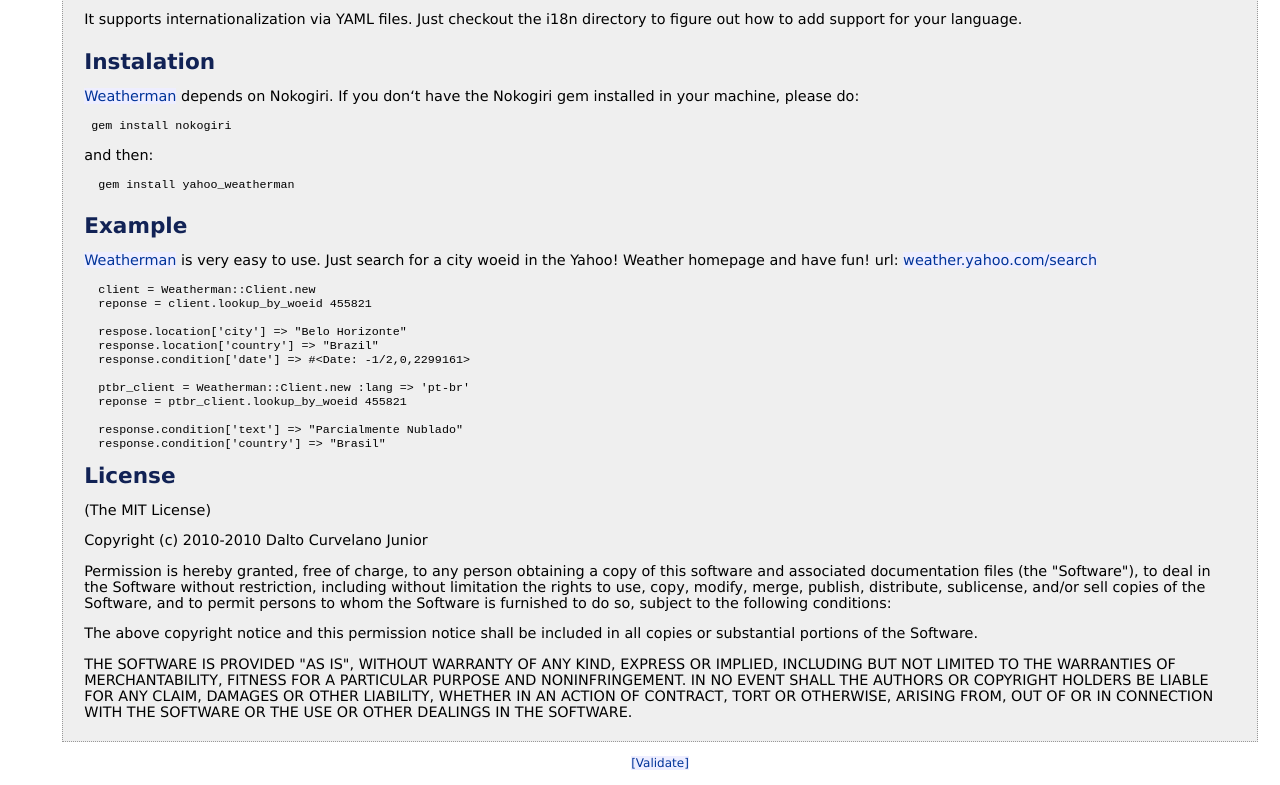
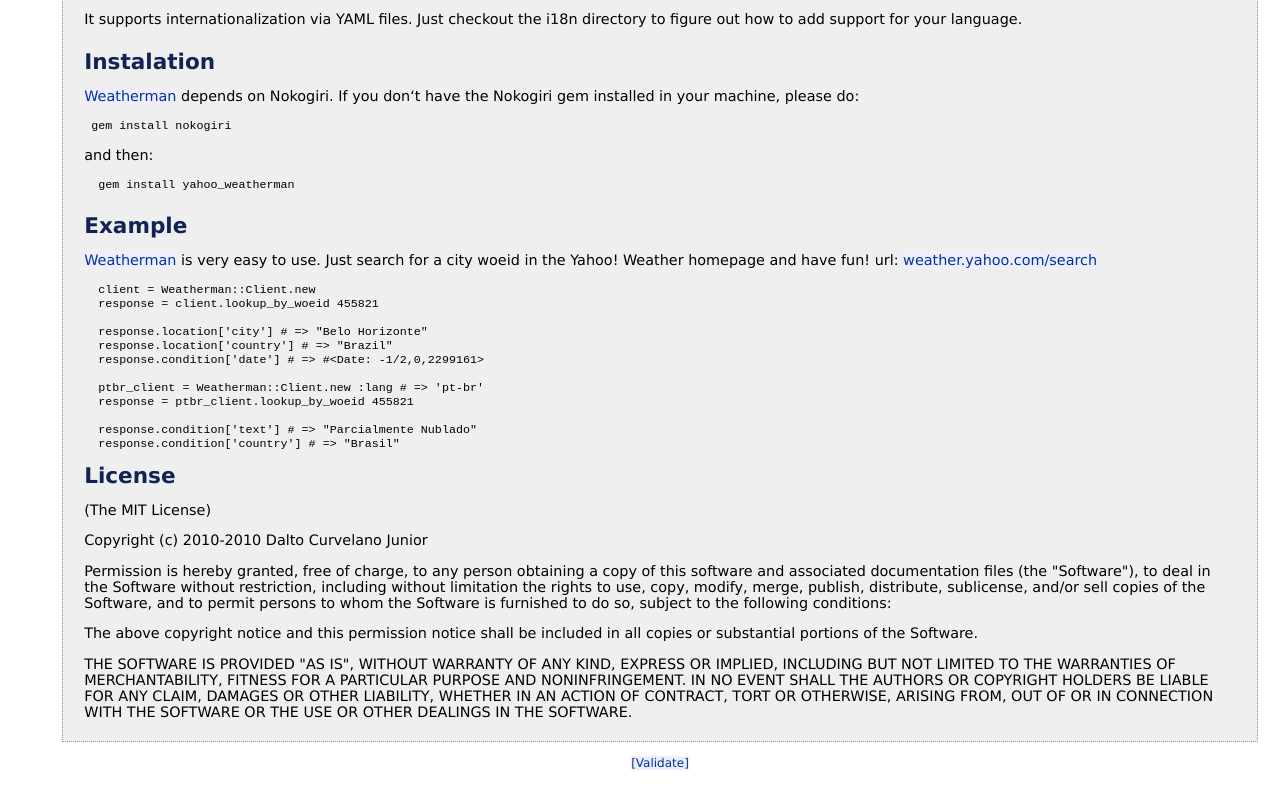
Before and after one commit to dlt/yahoo_weatherman, a plain HTML site: page doc/files/README_rdoc.html in a window 1280 px wide. Shown: the part 149-934 px from the top of the page. Drawn offline with Linux system fonts and the light colour scheme.

Commit message:
FIX typos and comment style

```diff
--- a/doc/files/README_rdoc.html
+++ b/doc/files/README_rdoc.html
@@ -99,17 +99,17 @@
 </p>
 <pre>
   client = Weatherman::Client.new
-  reponse = client.lookup_by_woeid 455821
+  response = client.lookup_by_woeid 455821
 
-  respose.location['city'] =&gt; &quot;Belo Horizonte&quot;
-  response.location['country'] =&gt; &quot;Brazil&quot;
-  response.condition['date'] =&gt; #&lt;Date: -1/2,0,2299161&gt;
+  response.location['city'] # =&gt; &quot;Belo Horizonte&quot;
+  response.location['country'] # =&gt; &quot;Brazil&quot;
+  response.condition['date'] # =&gt; #&lt;Date: -1/2,0,2299161&gt;
 
-  ptbr_client = Weatherman::Client.new :lang =&gt; 'pt-br'
-  reponse = ptbr_client.lookup_by_woeid 455821
+  ptbr_client = Weatherman::Client.new :lang # =&gt; 'pt-br'
+  response = ptbr_client.lookup_by_woeid 455821
 
-  response.condition['text'] =&gt; &quot;Parcialmente Nublado&quot;
-  response.condition['country'] =&gt; &quot;Brasil&quot;
+  response.condition['text'] # =&gt; &quot;Parcialmente Nublado&quot;
+  response.condition['country'] # =&gt; &quot;Brasil&quot;
 </pre>
 <h1>License</h1>
 <p>
```
Also changed, not shown: 1 other file.
